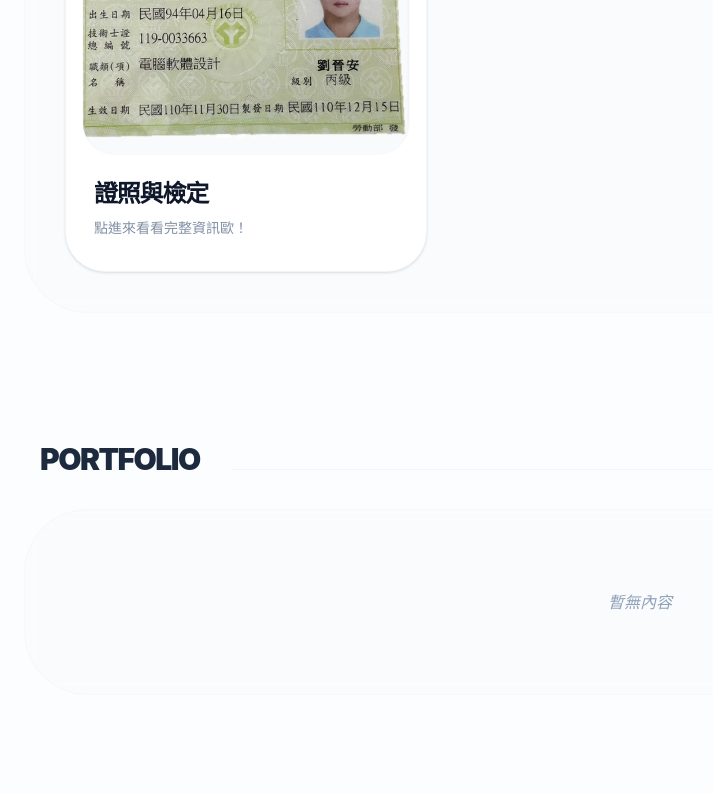
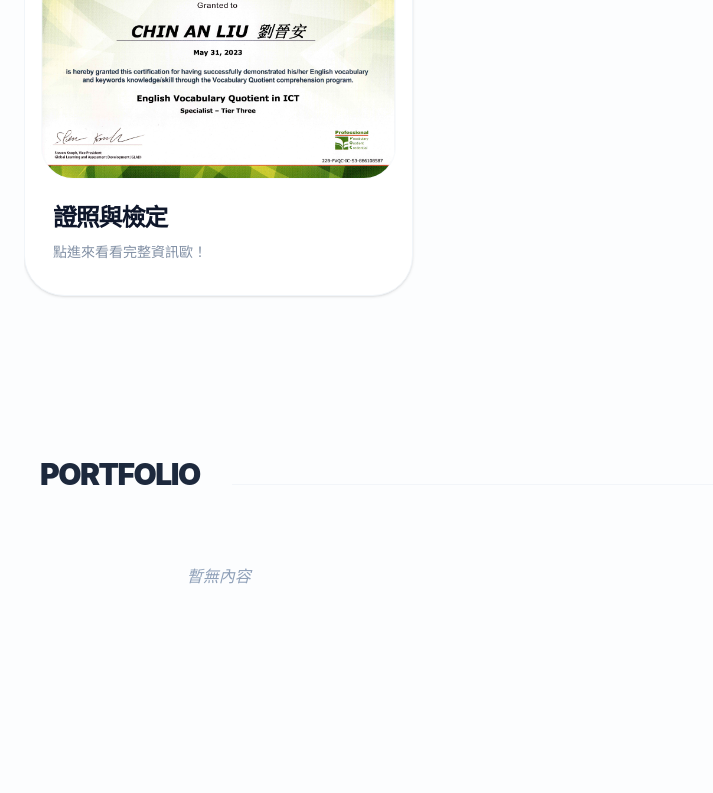
Before and after one commit to OosululyoO/portfolio, a React (Vite) app: page / in a window 1280 px wide. Shown: the part 1340-2133 px from the top of the page, without its empty margins (0-713 px from the left). Built offline with nearby package versions, Linux system fonts and the light colour scheme.

Commit message:
style: desynchronize card intervals and implement horizontal scroll-snap for collections

```diff
--- a/src/App.jsx
+++ b/src/App.jsx
@@ -70,9 +70,14 @@
 
   useEffect(() => {
     if (images.length <= 1) return;
+
+    // 關鍵修正：產生 3000ms ~ 6000ms 之間的隨機時間，讓切換錯開
+    const randomInterval = Math.floor(Math.random() * (6000 - 3000 + 1)) + 3000;
+
     const interval = setInterval(() => {
       setCurrentImageIndex((prev) => (prev + 1) % images.length);
-    }, 3000); // 還原為 3000ms
+    }, randomInterval);
+
     return () => clearInterval(interval);
   }, [images]);
 
@@ -189,7 +194,7 @@
           </div>
         </section>
 
-        {/* 還原原本的列表渲染樣式 */}
+// 在 App.jsx 內的 return 部分尋找渲染 section 的 map
 {[
   { id: 'about', title: 'About', data: about },
   { id: 'portfolio', title: 'Portfolio', data: portfolio },
@@ -202,14 +207,26 @@
       <div className="hidden md:block h-[1px] flex-grow mx-8 bg-slate-200/40"></div>
     </div>
 
-            <div className="bg-slate-50/50 backdrop-blur-sm border border-slate-100/50 rounded-[4rem] p-6 md:p-10">
-              <div className="grid grid-cols-1 md:grid-cols-2 lg:grid-cols-3 gap-6 md:gap-8">
+    {/* 關鍵修正：加入 overflow-x-auto 與 snap-x 讓內容在超過寬度時可輪播 */}
+    <div className="relative group">
+      <div className="flex md:grid md:grid-cols-2 lg:grid-cols-3 gap-6 md:gap-8 overflow-x-auto pb-8 snap-x snap-mandatory no-scrollbar scroll-smooth">
         {section.data.map((item) => (
-                  <ContentCard key={item.slug} {...item} onClick={() => handleOpenModal(item)} />
+          <div key={item.slug} className="min-w-[85vw] md:min-w-0 snap-center">
+            <ContentCard {...item} onClick={() => handleOpenModal(item)} />
+          </div>
         ))}
+        {section.data.length === 0 && (
+          <div className="w-full py-10 text-center text-slate-400 italic">暫無內容</div>
+        )}
       </div>
-              {section.data.length === 0 && (
-                <div className="py-10 text-center text-slate-400 italic">暫無內容</div>
+
+      {/* 提示箭頭 (可選) */}
+      {section.data.length > 3 && (
+        <div className="hidden lg:block absolute -right-4 top-1/2 -translate-y-1/2 opacity-0 group-hover:opacity-100 transition-opacity">
+          <div className="p-2 bg-white shadow-lg rounded-full text-blue-600">
+             <svg className="w-6 h-6" fill="none" stroke="currentColor" viewBox="0 0 24 24"><path strokeLinecap="round" strokeLinejoin="round" strokeWidth={3} d="M9 5l7 7-7 7" /></svg>
+          </div>
+        </div>
       )}
     </div>
   </section>
--- a/src/index.css
+++ b/src/index.css
@@ -4,3 +4,13 @@
   /* 覆蓋預設的 sans 字體，符合現代極簡規範 */
   --font-sans: "Inter", sans-serif;
 }
+
+@layer utilities {
+  .no-scrollbar::-webkit-scrollbar {
+    display: none;
+  }
+  .no-scrollbar {
+    -ms-overflow-style: none;
+    scrollbar-width: none;
+  }
+}
```
Lines whose indentation alone changed are shown as unchanged.
